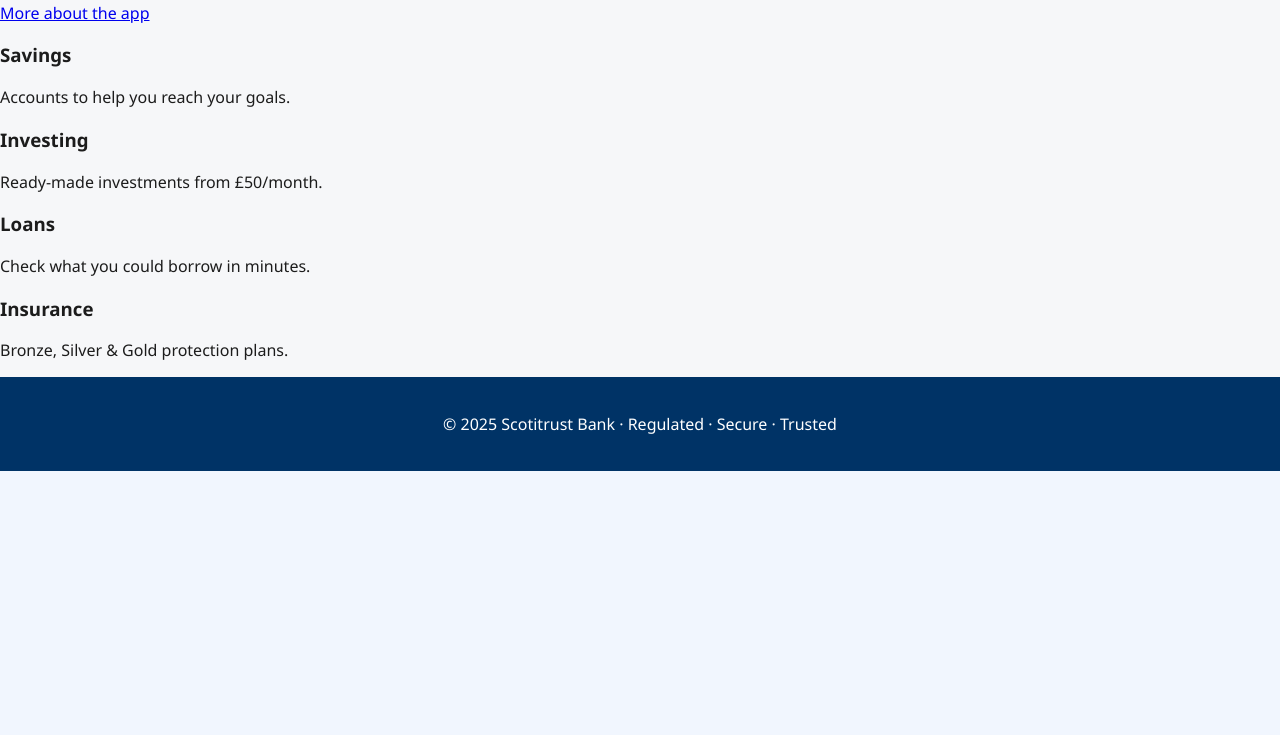
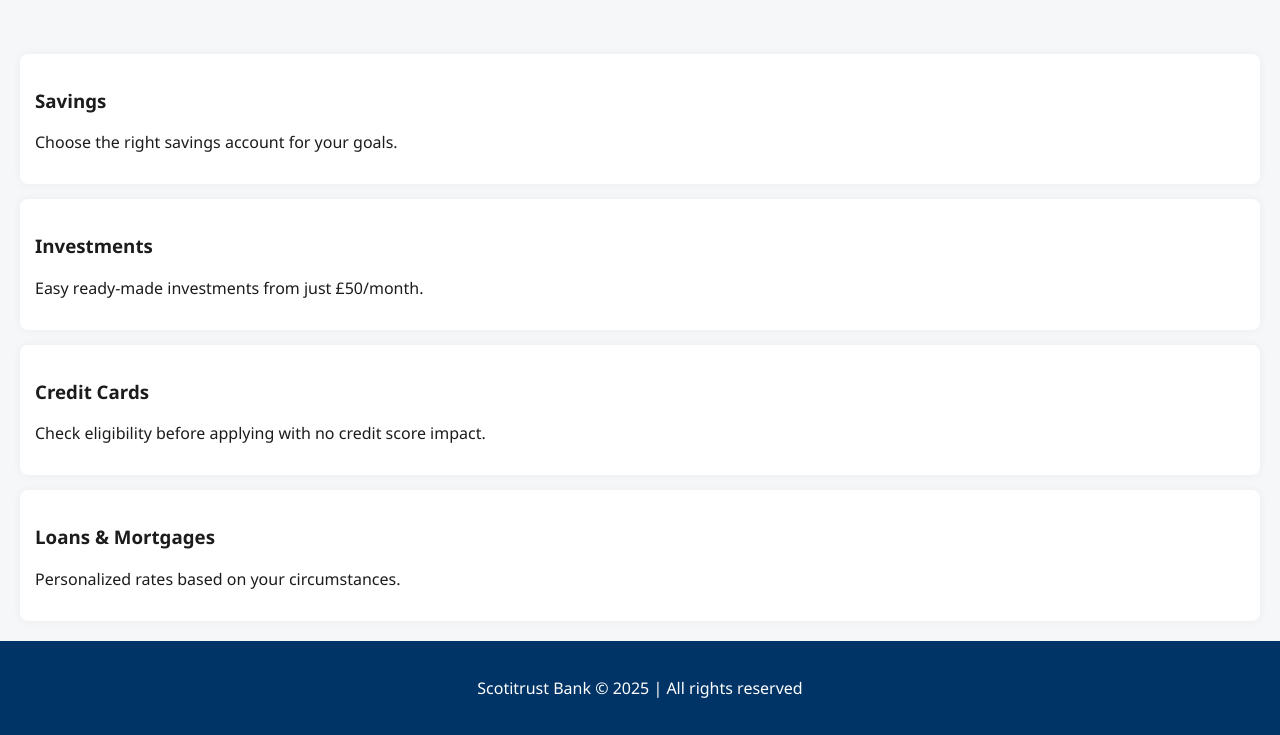
Before and after one commit to alvinmoore703-ui/BankApp, a Flask app: page / in a window 1280 px wide. Shown: the part 405-1140 px from the top of the page. Before the commit the page ends 876 px from the top, so only its background shows below. Run offline with Flask 3, Linux system fonts and the light colour scheme.

Commit message:
Update index.html
Signed-off-by: alvinmoore703-ui <alvinmoore703@gmail.com>

```diff
--- a/templates/index.html
+++ b/templates/index.html
@@ -2,68 +2,56 @@
 <html lang="en">
 <head>
     <meta charset="UTF-8">
+    <meta name="viewport" content="width=device-width, initial-scale=1.0">
     <title>Scotitrust Bank</title>
-  <meta name="viewport" content="width=device-width, initial-scale=1">
-  <link rel="stylesheet" href="/static/style.css">
+    <link rel="stylesheet" href="{{ url_for('static', filename='style.css') }}">
 </head>
 <body>
-<header class="bottom-nav">
-  <div class="logo">
-    <img src="/static/logo.png" alt="Scotitrust Bank">
-
-  </div>
-<nav class="bank-nav">
-  <a href="/personal">Personal</a>
-  <a href="/business">Business</a>
-  <a href="/private">Private Banking</a>
+    <header>
+        <div class="logo">Scotitrust Bank</div>
+        <nav>
+            <ul>
+                <li><a href="#">Personal</a></li>
+                <li><a href="#">Business</a></li>
+                <li><a href="#">Private Banking</a></li>
+            </ul>
+            <a class="btn" href="{{ url_for('login') }}">Log In</a>
+            <a class="btn btn-primary" href="{{ url_for('register') }}">Register</a>
         </nav>
-
-  <div class="nav-actions">
-    <a href="/login" class="login-btn">Log in</a>
-    <span class="menu">☰</span>
-  </div>
     </header>
 
     <section class="hero">
-  <h1>Protect your holiday vibes</h1>
-  <p>European travel insurance and no card fees abroad included with our Silver Account.</p>
-  <a class="primary-btn" href="/register">Explore our Silver Account</a>
-  <small>£11.50 monthly fee · T&Cs apply</small>
+        <div class="hero-text">
+            <h1>Your bank in your pocket</h1>
+            <p>Join the 1 million customers using our secure, highly rated mobile app.</p>
+            <a class="btn btn-primary" href="{{ url_for('register') }}">Open an Account</a>
+        </div>
+        <div class="hero-image">
+            <img src="{{ url_for('static', filename='hero.png') }}" alt="Bank app illustration">
+        </div>
     </section>
 
-<section class="app-promo">
-  <h2>Your bank in your pocket</h2>
-  <p>Join customers who manage their money safely with our mobile app.</p>
-
-  <ul>
-    <li>✔ Secure login & OTP protection</li>  <li>✔ Instant transfers</li> <li>✔ Card freeze & alerts</li> </ul>
-
-  <a href="#" class="secondary-btn">More about the app</a>
-</section>
-
-<section class="products">
-  <div class="product-card">
+    <section class="features">
+        <div class="feature">
             <h3>Savings</h3>
-    <p>Accounts to help you reach your goals.</p>
+            <p>Choose the right savings account for your goals.</p>
         </div>
-  <div class="product-card">
-    <h3>Investing</h3>
-    <p>Ready-made investments from £50/month.</p>
+        <div class="feature">
+            <h3>Investments</h3>
+            <p>Easy ready-made investments from just £50/month.</p>
         </div>
-  <div class="product-card">
-    <h3>Loans</h3>
-    <p>Check what you could borrow in minutes.</p>
+        <div class="feature">
+            <h3>Credit Cards</h3>
+            <p>Check eligibility before applying with no credit score impact.</p>
         </div>
-  <div class="product-card">
-    <h3>Insurance</h3>
-    <p>Bronze, Silver & Gold protection plans.</p>
+        <div class="feature">
+            <h3>Loans & Mortgages</h3>
+            <p>Personalized rates based on your circumstances.</p>
         </div>
     </section>
 
     <footer>
-  <p>© 2025 Scotitrust Bank · Regulated · Secure · Trusted</p>
+        <p>Scotitrust Bank © 2025 | All rights reserved</p>
     </footer>
-
 </body>
-
 </html>
```
Lines whose indentation alone changed are shown as unchanged.
